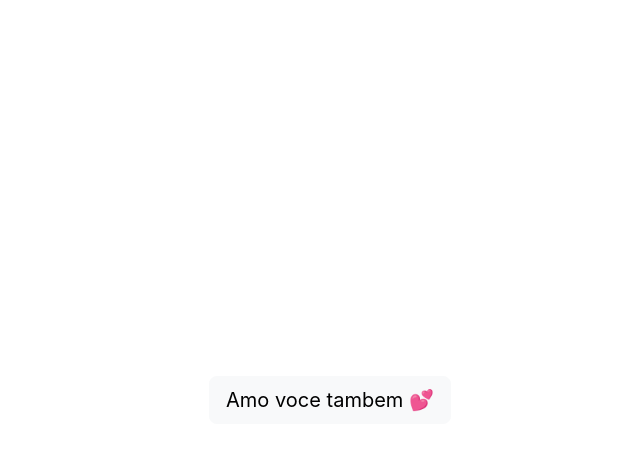
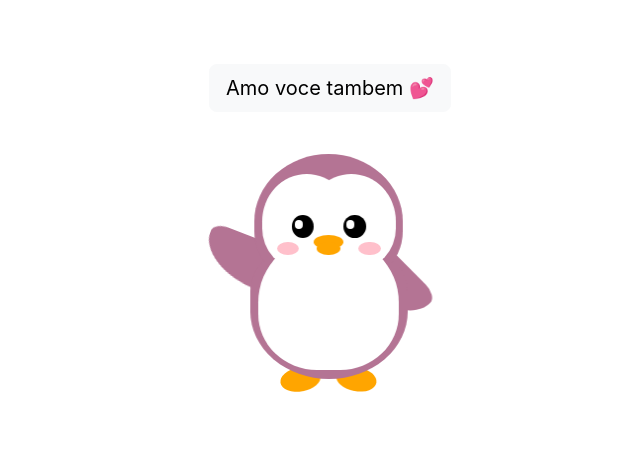
Before and after one commit to imbianchi/carolinda, a Next.js app: page /love-ya in a window 1280 px wide. Shown: the top 450 px of the page, without its empty margins (310-950 px from the left). Built offline with nearby package versions, Linux system fonts and the light colour scheme.

Commit message:
:construction: penguin feat

```diff
--- a/pages/love-ya.js
+++ b/pages/love-ya.js
@@ -26,6 +26,7 @@ const feedbackText = [
 
 export default function LoveYa() {
     const [feedback, setFeedback] = useState('Amo voce tambem 💕')
+    const [penquinTooltip, setPenguinTooltip] = useState(false)
 
     const handleClick = () => {
 
@@ -51,6 +52,77 @@ export default function LoveYa() {
                         feedback
                     }
                 </button>
+                <div
+                    class="penguin"
+                    onClick={() => setPenguinTooltip(!penquinTooltip)}
+                >
+                    <div class="penguin-bottom">
+                        <div
+                            class="right-hand"
+                            data-toggle="tooltip"
+                            data-placement="right"
+                            title="Joaum mandou avisar que sempre fica com saudade quando nao ta perto 🥺 "
+                        ></div>
+                        <div
+                            class="left-hand"
+                            data-toggle="tooltip"
+                            data-placement="right"
+                            title="Joao tem uma admiracao incrivel por voce 😋 "
+                        ></div>
+                        <div
+                            class="right-feet"
+                            data-toggle="tooltip"
+                            data-placement="right"
+                            title="JP tem dias que fica sinistrao de medo de te perder tambem 🤕  "
+                        ></div>
+                        <div
+                            class="left-feet"
+                            data-toggle="tooltip"
+                            data-placement="right"
+                            title="Sr. Bianchi as vezes fica tirando umas piras bem loca. Tipo pensar em casar. Oi? Casar? 😱 "
+                        ></div>
+                    </div>
+                    <div class="penguin-top">
+                        <div
+                            class="right-cheek"
+                            data-toggle="tooltip"
+                            data-placement="right"
+                            title="Joao me falou que te ama tanto, que passa a ser tortura a ideia de nao ficarem juntos 💟 "
+                        ></div>
+                        <div
+                            class="left-cheek"
+                            data-toggle="tooltip"
+                            data-placement="right"
+                            title="Tem uma parada bem interessante acontecendo no coracao dele no momento 😇 "
+                        ></div>
+                        <div
+                            class="belly"
+                            data-toggle="tooltip"
+                            data-placement="right"
+                            title="Ele me disse que o coracao dele sempre fica quentinho quando imagina voces juntos viajando o mundo 🛫 "
+                        ></div>
+                        <div
+                            class="right-eye"
+                            data-toggle="tooltip"
+                            data-placement="right"
+                            title="Mr. Joao, adora quando voce sorri e quando ri das piadas idiotas dele 😅 "
+                        >
+                            <div class="sparkle"></div>
+                        </div>
+                        <div
+                            class="left-eye"
+                            data-toggle="tooltip"
+                            data-placement="right"
+                            title="Sr. Bianchi te espera todos os dias ansioso pela sua volta 🕗 "
+                        >
+                            <div class="sparkle"></div>
+                        </div>
+                        <div class="blush-right"></div>
+                        <div class="blush-left"></div>
+                        <div class="beak-top"></div>
+                        <div class="beak-bottom"></div>
+                    </div>
+                </div>
             </main>
         </div>
     )
--- a/styles/globals.css
+++ b/styles/globals.css
@@ -24,3 +24,226 @@ a {
     background: black;
   }
 }
+
+
+
+
+
+.penguin {
+  /* change code below */
+  --penguin-skin: rgb(180, 116, 148);
+  --penguin-belly: white;
+  --penguin-beak: orange;
+  /* change code above */
+
+  position: relative;
+  margin: auto;
+  display: block;
+  margin-top: 1%;
+  width: 300px;
+  height: 300px;
+}
+
+.penguin-top {
+  top: 10%;
+  left: 25%;
+  background: var(--penguin-skin, gray);
+  width: 50%;
+  height: 45%;
+  border-radius: 70% 70% 60% 60%;
+}
+
+.penguin-bottom {
+  top: 40%;
+  left: 23.5%;
+  background: var(--penguin-skin, gray);
+  width: 53%;
+  height: 45%;
+  border-radius: 70% 70% 100% 100%;
+}
+
+.right-hand {
+  top: 5%;
+  left: 25%;
+  background: var(--penguin-skin, black);
+  width: 30%;
+  height: 60%;
+  border-radius: 30% 30% 120% 30%;
+  transform: rotate(130deg);
+  z-index: -1;
+  animation-duration: 2s;
+  animation-name: wave;
+  animation-iteration-count: infinite;
+  transform-origin: 0% 0%;
+  animation-timing-function: linear;
+}
+
+.left-hand {
+  top: 0%;
+  left: 75%;
+  background: var(--penguin-skin, gray);
+  width: 30%;
+  height: 60%;
+  border-radius: 30% 30% 30% 120%;
+  transform: rotate(-45deg);
+  z-index: -1;
+}
+
+.right-cheek {
+  top: 15%;
+  left: 35%;
+  background: var(--penguin-belly, white);
+  width: 60%;
+  height: 70%;
+  border-radius: 70% 70% 60% 60%;
+}
+
+.left-cheek {
+  top: 15%;
+  left: 5%;
+  background: var(--penguin-belly, white);
+  width: 60%;
+  height: 70%;
+  border-radius: 70% 70% 60% 60%;
+}
+
+.belly {
+  top: 60%;
+  left: 2.5%;
+  background: var(--penguin-belly, white);
+  width: 95%;
+  height: 100%;
+  border-radius: 120% 120% 100% 100%;
+}
+
+.right-feet {
+  top: 85%;
+  left: 60%;
+  background: var(--penguin-beak, orange);
+  width: 15%;
+  height: 30%;
+  border-radius: 50% 50% 50% 50%;
+  transform: rotate(-80deg);
+  z-index: -2222;
+}
+
+.left-feet {
+  top: 85%;
+  left: 25%;
+  background: var(--penguin-beak, orange);
+  width: 15%;
+  height: 30%;
+  border-radius: 50% 50% 50% 50%;
+  transform: rotate(80deg);
+  z-index: -2222;
+}
+
+.right-eye {
+  top: 45%;
+  left: 60%;
+  background: black;
+  width: 15%;
+  height: 17%;
+  border-radius: 50%;
+}
+
+.left-eye {
+  top: 45%;
+  left: 25%;
+  background: black;
+  width: 15%;
+  height: 17%;
+  border-radius: 50%;
+}
+
+.sparkle {
+  top: 25%;
+  left: 15%;
+  background: white;
+  width: 35%;
+  height: 35%;
+  border-radius: 50%;
+}
+
+.blush-right {
+  top: 65%;
+  left: 15%;
+  background: pink;
+  width: 15%;
+  height: 10%;
+  border-radius: 50%;
+}
+
+.blush-left {
+  top: 65%;
+  left: 70%;
+  background: pink;
+  width: 15%;
+  height: 10%;
+  border-radius: 50%;
+}
+
+.beak-top {
+  top: 60%;
+  left: 40%;
+  background: var(--penguin-beak, orange);
+  width: 20%;
+  height: 10%;
+  border-radius: 50%;
+}
+
+.beak-bottom {
+  top: 65%;
+  left: 42%;
+  background: var(--penguin-beak, orange);
+  width: 16%;
+  height: 10%;
+  border-radius: 50%;
+}
+
+.penguin * {
+  position: absolute;
+}
+.penguin {
+  animation-duration: 10s;
+  animation-name: loop;
+  animation-iteration-count: infinite;
+  transform-origin: 0% 0%;
+  animation-timing-function: linear;
+}
+
+@keyframes wave {
+  10% {
+    transform: rotate(110deg);
+  }
+  30% {
+    transform: rotate(130deg);
+  }
+  50% {
+    transform: rotate(110deg);
+  }
+  80% {
+    transform: rotate(130deg);
+  }
+  100% {
+    transform: rotate(110deg);
+  }
+}
+
+@keyframes loop {
+  0% {
+    transform: rotateY(0deg);
+  }
+  25% {
+    transform: rotateY(-10deg);
+  }
+  50% {
+    transform: rotateY(0deg);
+  }
+  75% {
+    transform: rotateY(10deg);
+  }
+  100% {
+    transform: rotateY(0deg);
+  }
+}
```
